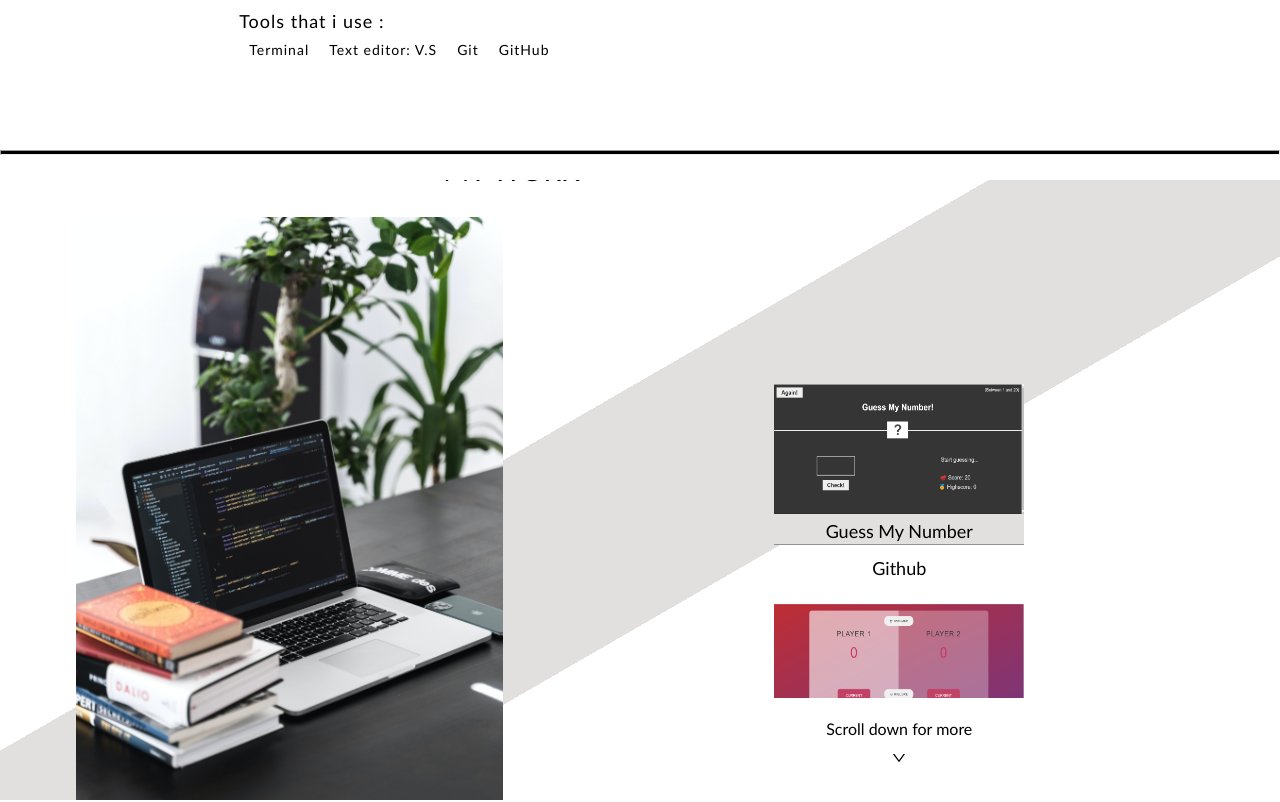
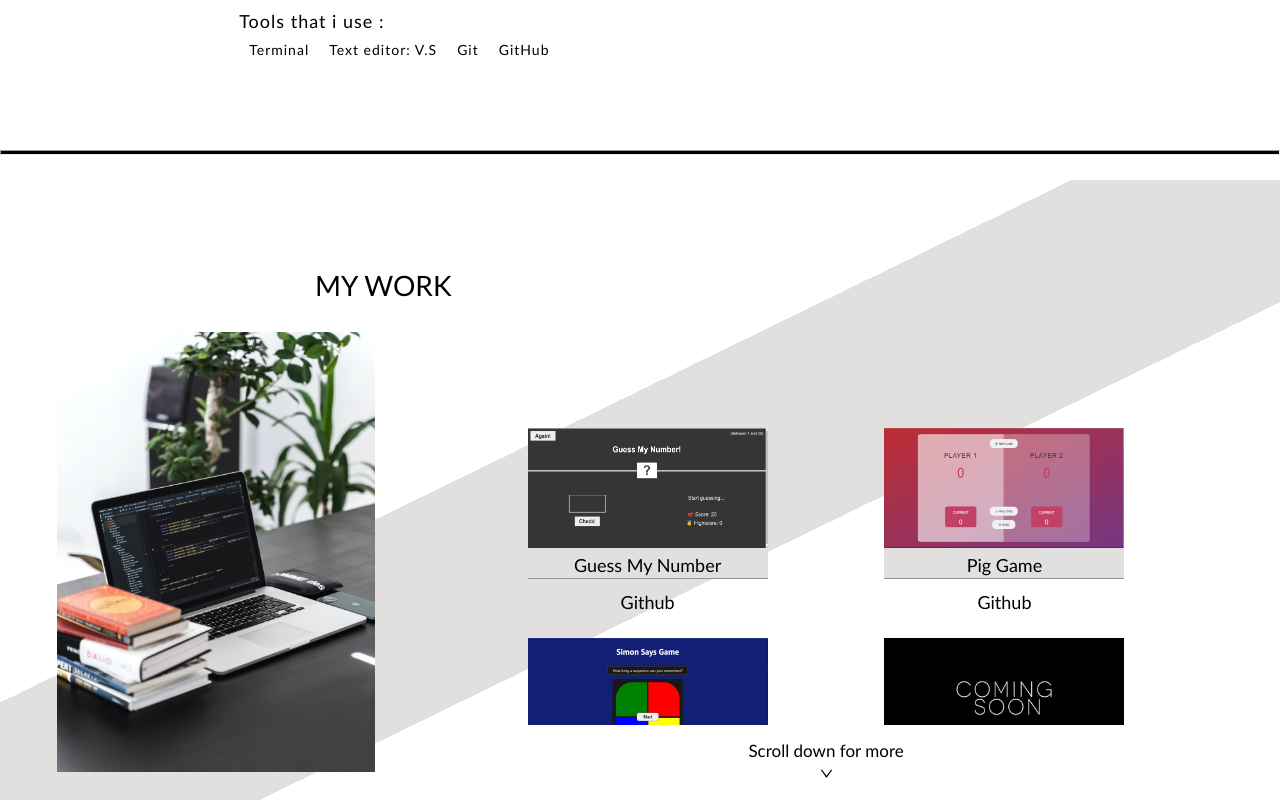
Before and after one commit to khybe/my-portfolio-1.0, a React (Create React App) app: page / in a window 1280 px wide. Shown: the part 1180-1982 px from the top of the page. Built offline with nearby package versions, Linux system fonts and the light colour scheme; the HTML template or start-up script is replaced by a standard one.

Commit message:
Tablet media query styles of my-work section (styles for different tablet sizes)

```diff
--- a/src/components/my-work/MyWork.css
+++ b/src/components/my-work/MyWork.css
@@ -173,3 +173,112 @@
     min-height: 620px;
   }
 }
+
+/*---Tablet-Media-Querie-Rules--- */
+/* For screen (width: 600px and more, height: 800px (in mind)*/
+@media screen and (min-width: 599px) and (min-height: 799px) {
+  .vert-up {
+    margin-top: 1rem;
+  }
+
+  .vert-up .title {
+    /* padding: 2rem 0; */
+    font-size: 2.6rem;
+  }
+
+  #my-work .work-space-pic {
+    width: 40%;
+  }
+}
+
+/* For screen (width: 601px and more, height: 962px*/
+/* @media screen and (min-width: 600px) and (min-height: 960px) {
+} */
+
+/* For screen (width: 768px and more, height: 1024px (in mind)*/
+@media screen and (min-width: 766px) {
+  #my-work {
+    max-height: 550px;
+    padding: 3rem;
+    flex-direction: row;
+    justify-content: space-around;
+    background: linear-gradient(
+      -26deg,
+      #fff 0,
+      #fff 40%,
+      #e2dfdf 40%,
+      #e2dfdf 58%,
+      #fff 58%,
+      #fff 100%
+    );
+  }
+
+  .horiz-left {
+    width: 38%;
+    flex-direction: column;
+  }
+
+  .horiz-left .title {
+    text-align: right;
+    margin-right: -6vw;
+  }
+
+  #my-work .work-space-pic {
+    width: 100%;
+    height: 40rem;
+  }
+}
+
+/* For screen (width: 800px and more, height: 600px (in mind)*/
+@media screen and (min-width: 798px) {
+  .horiz-left {
+    margin-top: 3rem;
+    width: 32%;
+  }
+}
+
+/* For screen (width: 800px and more, height: 1080px (in mind)*/
+/* @media screen and (min-width: 799px) and (min-height: 1079px) {
+} */
+
+/* For screen (width: 810px and more, height: 1280px */
+/* @media screen and (min-width: 809px) and (min-height: 1278px) {
+} */
+
+/* For screen (width: 962px and more, height: 601px (in mind)*/
+/* @media screen and (min-width: 960px) {
+} */
+
+/* For screen (width: 1024px and more, height: 768px (in mind) */
+/* @media screen and (min-width: 1022px) {
+} */
+
+/* For screen (width: 1024px and more, height: 1366px)*/
+/* @media screen and (min-width: 1022px) and (min-height: 1365px) {
+} */
+
+/* For screen (width: 1280px and more, height: 800px (in mind)*/
+@media screen and (min-width: 1278px) and (min-height: 799px) {
+  .horiz-left {
+    width: 26%;
+  }
+
+  #my-work .work-space-pic {
+    height: 44rem;
+  }
+}
+
+/* For screen (width: 1366px and more, height: 768px (in mind)*/
+@media screen and (min-width: 1364px) {
+  .horiz-left {
+    max-width: 30rem;
+  }
+
+  #my-work .work-space-pic {
+    height: 46rem;
+  }
+}
+
+/* For screen (width: 1366px and more, height: 1024px*/
+/* @media screen and (min-width: 1364px) and (min-height: 1022px) {
+} */
--- a/src/components/my-work/Project.css
+++ b/src/components/my-work/Project.css
@@ -47,3 +47,42 @@
     height: 130px;
   }
 }
+
+/*---Tablet-Media-Querie-Rules--- */
+/* For screen (width: 600px and more, height: 800px (in mind)*/
+@media screen and (min-width: 599px) and (min-height: 799px) {
+  .project {
+    max-width: 240px;
+    font-size: 1.8rem;
+  }
+
+  .project img {
+    height: 120px;
+  }
+}
+
+/* For screen (width: 768px and more, height: 1024px (in mind)*/
+@media screen and (min-width: 766px) {
+  .project {
+    width: 85%;
+    font-size: 1.7rem;
+  }
+}
+
+/* For screen (width: 800px and more, height: 600px (in mind)*/
+@media screen and (min-width: 798px) {
+  .project {
+    width: 90%;
+  }
+
+  .project img {
+    height: 120px;
+  }
+}
+
+/* For screen (width: 1024px and more, height: 768px (in mind) */
+@media screen and (min-width: 1022px) {
+  .project {
+    font-size: 1.8rem;
+  }
+}
--- a/src/components/my-work/Projects.css
+++ b/src/components/my-work/Projects.css
@@ -93,3 +93,63 @@
     height: 80%;
   }
 }
+
+/*---Tablet-Media-Querie-Rules--- */
+/* For screen (width: 600px and more, height: 800px (in mind)*/
+@media screen and (min-width: 599px) and (min-height: 799px) {
+  .vert-down {
+    height: 50%;
+  }
+
+  .projects {
+    height: 65%;
+  }
+
+  .vert-down .scroll-down {
+    font-size: 1.7rem;
+  }
+}
+
+/* For screen (width: 768px and more, height: 1024px (in mind)*/
+@media screen and (min-width: 766px) {
+  .horiz-right {
+    margin-top: 18%;
+    height: 75%;
+  }
+
+  .projects {
+    display: grid;
+    grid-template-columns: repeat(2, 1fr);
+    height: 90%;
+  }
+}
+
+/* For screen (width: 800px and more, height: 600px (in mind)*/
+@media screen and (min-width: 798px) {
+  .horiz-right {
+    margin-top: 28%;
+    width: 65%;
+    height: 65%;
+  }
+}
+
+/* For screen (width: 962px and more, height: 601px (in mind)*/
+@media screen and (min-width: 960px) and (min-height: 600px) {
+  .horiz-right {
+    margin-top: 22%;
+  }
+}
+
+/* For screen (width: 1280px and more, height: 800px (in mind)*/
+@media screen and (min-width: 1278px) {
+  .horiz-right {
+    margin-top: 18%;
+  }
+}
+
+/* For screen (width: 1366px and more, height: 768px (in mind)*/
+@media screen and (min-width: 1364px) {
+  .projects {
+    grid-template-columns: repeat(3, 1fr);
+  }
+}
```
